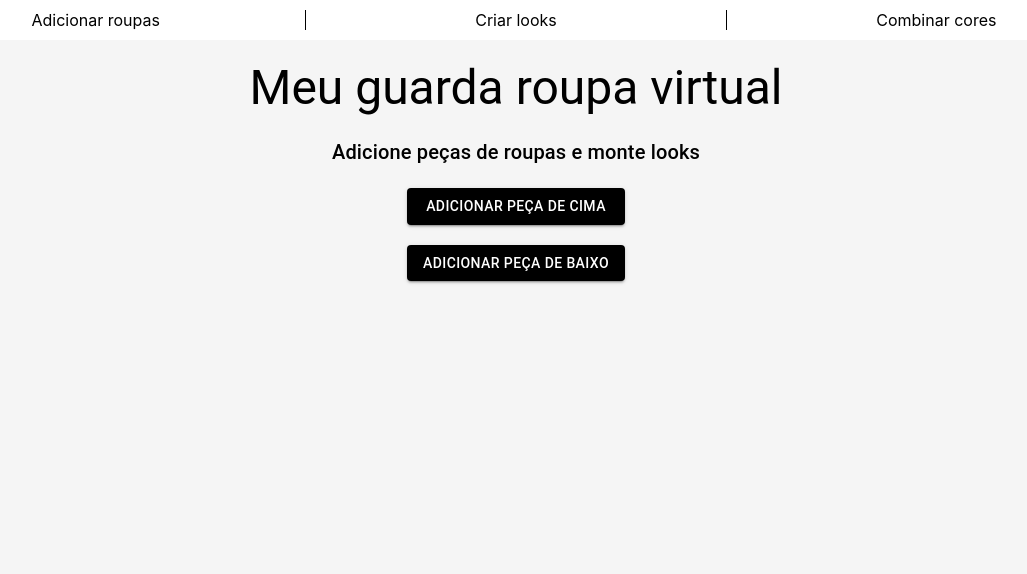
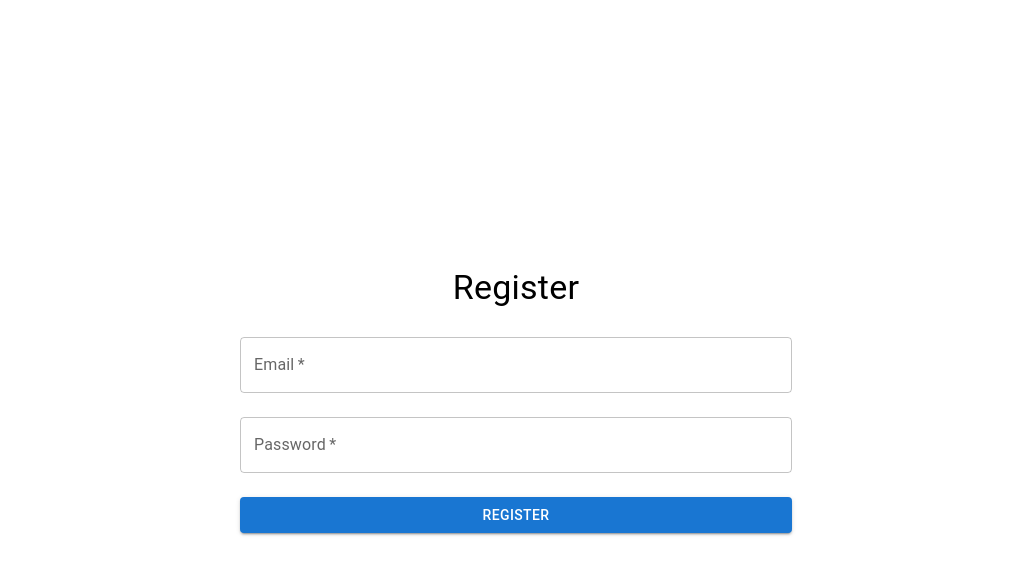
Before and after one commit to pati-rosa/my-closet, a React (Create React App) app: page / in a window 1280 px wide. Shown: the top 574 px of the page, without its empty margins (124-1151 px from the left). Built offline with nearby package versions, Linux system fonts and the light colour scheme; no server answers.

Commit message:
feat: crete context

```diff
--- a/src/App.tsx
+++ b/src/App.tsx
@@ -1,28 +1,43 @@
+// filepath: /Users/patirosa/Documents/my-closet/src/App.tsx
 import React from 'react';
+import { BrowserRouter as Router, Routes, Route, useLocation } from 'react-router-dom';
+
+import NavBar from './components/NavBar';
+import Register from './features/Register';
+import UploadPhotos from './features/UploadPhotos';
+import CreateLooks from './features/CreateLooks';
 import { QueryClient, QueryClientProvider } from 'react-query';
-import { BrowserRouter, Route, Routes } from 'react-router-dom';
+import { UserProvider } from './context/useUser';
 
-import CreateLooks from './features/CreateLooks';
-import UploadPhotos from './features/UploadPhotos';
-import Navbar from './components/NavBar';
+const App: React.FC = () => {
+  const queryClient = new QueryClient()
 
-import './App.css';
-
-const queryClient = new QueryClient();
-
-function  App() {
   return (
     <QueryClientProvider client={queryClient}>
-      <BrowserRouter>
-        <Navbar/>
-        <Routes>
-          <Route path="/" element={<UploadPhotos />} />
-          <Route path="/create-looks" element={<CreateLooks />} />
-        </Routes>
-      </BrowserRouter>
+      <UserProvider>
+        <Router>
+          <Main />
+        </Router>
+      </UserProvider>
     </QueryClientProvider>
 
   );
-}
+};
+
+const Main: React.FC = () => {
+  const location = useLocation();
+  const showNavBar = location.pathname !== '/';
+
+  return (
+    <div>
+      {showNavBar && <NavBar />}
+      <Routes>
+        <Route path="/" element={<Register />} />
+        <Route path="/upload-photos" element={<UploadPhotos />} />
+        <Route path="/create-looks" element={<CreateLooks />} />
+      </Routes>
+    </div>
+  );
+};
 
 export default App;
--- /dev/null
+++ b/src/context/useUser.tsx
@@ -0,0 +1,26 @@
+import React, { createContext, useContext, useState, ReactNode } from 'react';
+
+interface UserContextType {
+  uid: string | null;
+  setUid: (uid: string | null) => void;
+}
+
+const UserContext = createContext<UserContextType | undefined>(undefined);
+
+export const UserProvider: React.FC<{ children: ReactNode }> = ({ children }) => {
+  const [uid, setUid] = useState<string | null>(null);
+
+  return (
+    <UserContext.Provider value={{ uid, setUid }}>
+      {children}
+    </UserContext.Provider>
+  );
+};
+
+export const useUser = (): UserContextType => {
+  const context = useContext(UserContext);
+  if (!context) {
+    throw new Error('useUser must be used within a UserProvider');
+  }
+  return context;
+};
--- /dev/null
+++ b/src/features/Register/index.tsx
@@ -0,0 +1,86 @@
+// filepath: /Users/patirosa/Documents/my-closet/src/components/Register.tsx
+import React, { useState } from 'react';
+import { createUserWithEmailAndPassword } from 'firebase/auth';
+import { auth } from '../../utils/firebase';
+import { Container, Box, TextField, Button, Typography, Alert } from '@mui/material';
+import { useNavigate } from 'react-router-dom';
+import { useUser } from '../../context/useUser';
+
+const Register: React.FC = () => {
+  const [email, setEmail] = useState('');
+  const [password, setPassword] = useState('');
+  const [error, setError] = useState('');
+
+  const navigate = useNavigate()
+  const { setUid } = useUser()
+
+  const handleNavigation = (path: string) => {
+      navigate(path);
+  };
+
+  const handleRegister = async (e: React.FormEvent) => {
+    e.preventDefault();
+    try {
+        const userCredential = await createUserWithEmailAndPassword(auth, email, password);
+        console.log(userCredential)
+        const uid = userCredential.user.uid;
+        setUid(uid);
+        alert('User created successfully!');
+        handleNavigation('/upload-photos');
+    } catch (error: any) {
+      setError(error.message);
+    }
+  };
+
+  return (
+    <Container maxWidth="sm">
+      <Box
+        display="flex"
+        flexDirection="column"
+        alignItems="center"
+        justifyContent="center"
+        minHeight="100vh"
+      >
+        <Typography variant="h4" component="h1" gutterBottom>
+          Register
+        </Typography>
+        <form onSubmit={handleRegister} style={{ width: '100%' }}>
+          <TextField
+            label="Email"
+            type="email"
+            value={email}
+            onChange={(e) => setEmail(e.target.value)}
+            required
+            fullWidth
+            margin="normal"
+          />
+          <TextField
+            label="Password"
+            type="password"
+            value={password}
+            onChange={(e) => setPassword(e.target.value)}
+            required
+            fullWidth
+            margin="normal"
+          />
+          {error && (
+            <Alert severity="error" style={{ marginTop: '16px' }}>
+              {error}
+            </Alert>
+          )}
+          <Button
+            type="submit"
+            variant="contained"
+            color="primary"
+            fullWidth
+            style={{ marginTop: '16px' }}
+          >
+            Register
+          </Button>
+        </form>
+      </Box>
+    </Container>
+  );
+};
+
+export default Register;
--- a/src/utils/firebase.ts
+++ b/src/utils/firebase.ts
@@ -1,8 +1,9 @@
 import { getDownloadURL, getStorage, listAll, ref } from "@firebase/storage";
 import { initializeApp } from "firebase/app";
 import { firebaseConfig } from "../config/firebase";
+import { getAuth } from "firebase/auth";
 
-initializeApp(firebaseConfig);
+const app = initializeApp(firebaseConfig);
 
 const fetchImages = async (clothingType: string) => {
     const storage = getStorage();
@@ -17,4 +18,6 @@ const fetchImages = async (clothingType: string) => {
     return imageUrls;
   };
 
-  export {fetchImages}
+  const auth = getAuth(app);
+
+  export {fetchImages, auth}
```
